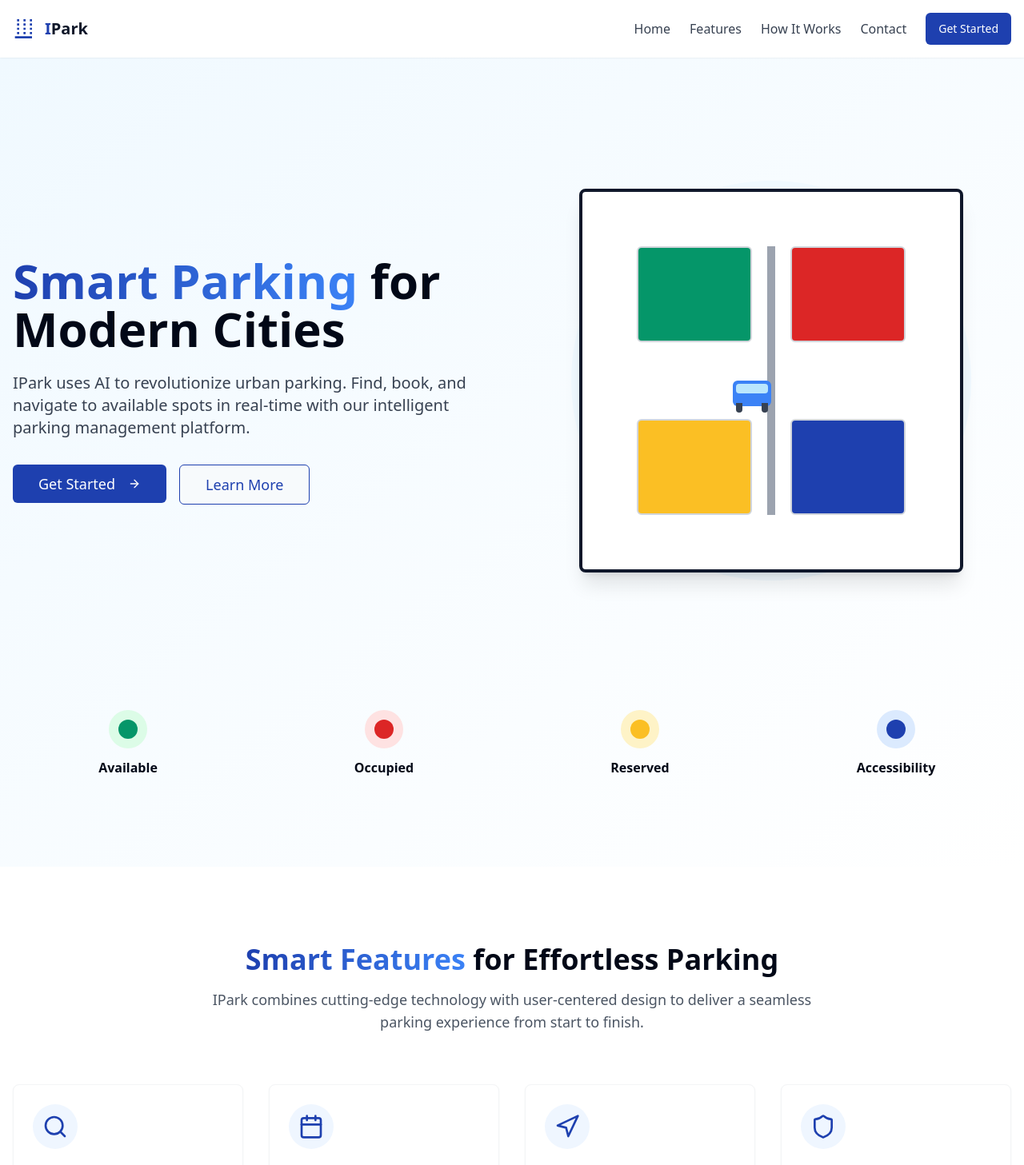
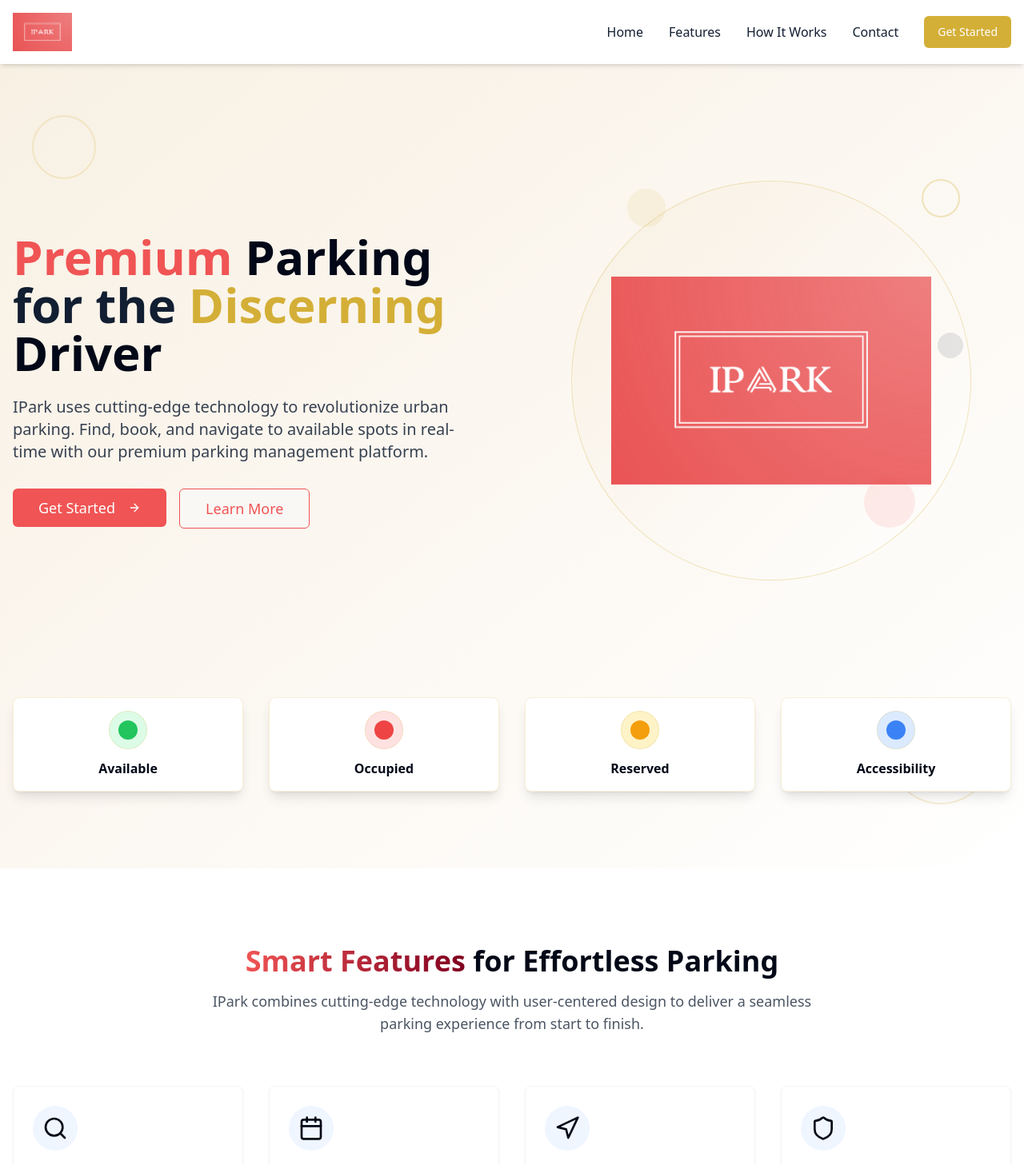
Before and after one commit to Omar9495/park-smart-ai-32, a React (Vite) app: page / in a window 1280 px wide. Shown: the top 1457 px of the page at 80% size. Built offline with nearby package versions, Linux system fonts and the light colour scheme.

Commit message:
Refactor: Update website design and features
- Implemented a luxury-themed design and color scheme.
- Integrated a new logo.
- Added a booking confirmation message.
- Introduced four parking levels.

```diff
--- /dev/null
+++ b/src/components/BookingSuccessToast.tsx
@@ -0,0 +1,59 @@
+
+import { useState, useEffect } from 'react';
+import { Check } from 'lucide-react';
+import { cn } from '@/lib/utils';
+
+interface BookingSuccessToastProps {
+  show: boolean;
+  spotId: string;
+  level: number;
+  onClose: () => void;
+}
+
+const BookingSuccessToast = ({ show, spotId, level, onClose }: BookingSuccessToastProps) => {
+  const [isVisible, setIsVisible] = useState(false);
+
+  useEffect(() => {
+    if (show) {
+      setIsVisible(true);
+      const timer = setTimeout(() => {
+        setIsVisible(false);
+        setTimeout(onClose, 300); // Wait for fade animation
+      }, 5000);
+
+      return () => clearTimeout(timer);
+    }
+  }, [show, onClose]);
+
+  return (
+    <div
+      className={cn(
+        "fixed bottom-4 right-4 z-50 flex items-center p-4 mb-4 w-full max-w-xs text-gray-500 bg-white rounded-lg shadow transition-opacity duration-300",
+        isVisible ? "opacity-100" : "opacity-0 pointer-events-none"
+      )}
+    >
+      <div className="inline-flex items-center justify-center flex-shrink-0 w-8 h-8 rounded-lg bg-ipark-gold/20 text-ipark-gold">
+        <Check className="w-5 h-5" />
+      </div>
+      <div className="ml-3 text-sm font-normal">
+        <div className="text-sm font-bold text-ipark-navy">Booking Confirmed!</div>
+        <div className="text-xs text-gray-600">Your spot {spotId} on Level {level} has been reserved.</div>
+      </div>
+      <button
+        type="button"
+        className="ml-auto -mx-1.5 -my-1.5 bg-white text-gray-400 hover:text-gray-900 rounded-lg focus:ring-2 focus:ring-gray-300 p-1.5 hover:bg-gray-100 inline-flex items-center justify-center h-8 w-8"
+        onClick={() => {
+          setIsVisible(false);
+          setTimeout(onClose, 300);
+        }}
+      >
+        <span className="sr-only">Close</span>
+        <svg className="w-3 h-3" aria-hidden="true" xmlns="http://www.w3.org/2000/svg" fill="none" viewBox="0 0 14 14">
+          <path stroke="currentColor" strokeLinecap="round" strokeLinejoin="round" strokeWidth="2" d="m1 1 6 6m0 0 6 6M7 7l6-6M7 7l-6 6"/>
+        </svg>
+      </button>
+    </div>
+  );
+};
+
+export default BookingSuccessToast;
--- a/src/components/CTASection.tsx
+++ b/src/components/CTASection.tsx
@@ -4,26 +4,31 @@ import { ArrowRight } from "lucide-react";
 
 const CTASection = () => {
   return (
-    <section className="py-16 md:py-24 bg-gradient-to-br from-ipark-blue to-blue-700 text-white">
-      <div className="container mx-auto px-4 text-center">
-        <h2 className="text-3xl md:text-4xl font-bold mb-6">
-          Ready to Transform Your Parking Experience?
+    <section className="py-16 md:py-24 bg-gradient-to-br from-ipark-navy to-black text-white relative overflow-hidden">
+      {/* Gold decorative elements */}
+      <div className="absolute top-0 left-0 w-full h-1 bg-gradient-to-r from-ipark-gold/20 via-ipark-gold to-ipark-gold/20"></div>
+      <div className="absolute bottom-0 left-0 w-full h-1 bg-gradient-to-r from-ipark-gold/20 via-ipark-gold to-ipark-gold/20"></div>
+
+      <div className="container mx-auto px-4 text-center relative z-10">
+        <h2 className="text-3xl md:text-4xl font-bold mb-6 flex flex-col items-center justify-center">
+          <span className="text-ipark-gold mb-2">Elevate</span>
+          <span>Your Parking Experience</span>
         </h2>
-        <p className="text-lg md:text-xl text-blue-100 mb-8 max-w-2xl mx-auto">
-          Join thousands of drivers who have simplified their daily commute with IPark's intelligent parking management system.
+        <p className="text-lg md:text-xl text-gray-300 mb-8 max-w-2xl mx-auto">
+          Join the elite community of drivers who have transformed their daily commute with IPark's premium parking management system.
         </p>
 
         <div className="flex flex-col sm:flex-row gap-4 justify-center">
           <Button
             size="lg"
-            className="bg-white text-ipark-blue hover:bg-ipark-light text-lg px-6 py-6"
+            className="bg-ipark-gold text-ipark-navy hover:bg-white text-lg px-6 py-6 border border-ipark-gold shine-effect"
           >
             Download the App
           </Button>
           <Button
             size="lg"
             variant="outline"
-            className="border-white text-white hover:bg-white/10 text-lg px-6 py-6"
+            className="border-ipark-gold text-ipark-gold hover:bg-ipark-gold/10 text-lg px-6 py-6"
           >
             Contact Sales <ArrowRight className="ml-2 h-5 w-5" />
           </Button>
--- a/src/components/Hero.tsx
+++ b/src/components/Hero.tsx
@@ -6,20 +6,26 @@ import { Link } from "react-router-dom";
 const Hero = () => {
   return (
     <section className="relative pt-20 md:pt-28 pb-16 md:pb-24 overflow-hidden">
-      <div className="absolute inset-0 bg-gradient-to-br from-ipark-light to-white z-0"></div>
+      <div className="absolute inset-0 luxury-bg z-0"></div>
+
+      {/* Decorative elements */}
+      <div className="absolute top-20 left-10 w-20 h-20 border-2 border-ipark-gold/20 rounded-full"></div>
+      <div className="absolute bottom-20 right-10 w-32 h-32 border-2 border-ipark-gold/20 rounded-full"></div>
+      <div className="absolute top-40 right-20 w-12 h-12 border-2 border-ipark-gold/30 rounded-full"></div>
 
       <div className="container mx-auto px-4 relative z-10">
         <div className="grid grid-cols-1 lg:grid-cols-2 gap-12 items-center">
           <div className="max-w-xl">
             <h1 className="text-4xl md:text-5xl lg:text-6xl font-bold mb-6">
-              <span className="gradient-text">Smart Parking</span> for Modern Cities
+              <span className="text-ipark-coral">Premium</span> Parking <br />
+              <span className="text-ipark-navy">for the</span> <span className="text-ipark-gold">Discerning</span> Driver
             </h1>
             <p className="text-lg md:text-xl text-gray-700 mb-8">
-              IPark uses AI to revolutionize urban parking. Find, book, and navigate to available spots in real-time with our intelligent parking management platform.
+              IPark uses cutting-edge technology to revolutionize urban parking. Find, book, and navigate to available spots in real-time with our premium parking management platform.
             </p>
             <div className="flex flex-col sm:flex-row gap-4">
               <Button
-                className="bg-ipark-blue hover:bg-blue-700 text-white text-lg px-8 py-6"
+                className="bg-ipark-coral hover:bg-ipark-maroon text-white text-lg px-8 py-6"
                 asChild
               >
                 <Link to="/get-started">
@@ -28,7 +34,7 @@ const Hero = () => {
               </Button>
               <Button
                 variant="outline"
-                className="border-ipark-blue text-ipark-blue hover:bg-ipark-light text-lg px-8 py-6"
+                className="border-ipark-coral text-ipark-coral hover:bg-ipark-coral/5 text-lg px-8 py-6"
                 asChild
               >
                 <Link to="/how-it-works">
@@ -41,65 +47,51 @@ const Hero = () => {
           <div className="relative hidden lg:block">
             <div className="relative w-full aspect-square">
               {/* Circular background for parking illustration */}
-              <div className="absolute w-5/6 h-5/6 rounded-full bg-ipark-light top-1/2 left-1/2 transform -translate-x-1/2 -translate-y-1/2"></div>
+              <div className="absolute w-5/6 h-5/6 rounded-full bg-gradient-to-br from-ipark-cream to-white top-1/2 left-1/2 transform -translate-x-1/2 -translate-y-1/2 border border-ipark-gold/30"></div>
 
-              {/* Animated Parking Structure Illustration */}
-              <div className="absolute inset-0 flex items-center justify-center">
-                <div className="relative w-4/5 aspect-square">
-                  {/* Main parking structure */}
-                  <div className="absolute inset-0 border-4 border-ipark-dark rounded-lg bg-white shadow-xl"></div>
+              {/* Logo in the center */}
+              <div className="absolute top-1/2 left-1/2 transform -translate-x-1/2 -translate-y-1/2 w-2/3">
+                <img
+                  src="/lovable-uploads/9d144a19-6e3a-46fd-a0b9-8d2b89f2e86c.png"
+                  alt="IPark Logo"
+                  className="w-full h-auto"
+                />
+              </div>
 
-                  {/* Parking spots - Row 1 */}
-                  <div className="absolute top-[15%] left-[15%] w-[30%] h-[25%] border-2 border-gray-300 rounded-md bg-ipark-green animate-pulse-slow"></div>
-                  <div className="absolute top-[15%] right-[15%] w-[30%] h-[25%] border-2 border-gray-300 rounded-md bg-ipark-red"></div>
-
-                  {/* Parking spots - Row 2 */}
-                  <div className="absolute bottom-[15%] left-[15%] w-[30%] h-[25%] border-2 border-gray-300 rounded-md bg-ipark-yellow"></div>
-                  <div className="absolute bottom-[15%] right-[15%] w-[30%] h-[25%] border-2 border-gray-300 rounded-md bg-ipark-blue"></div>
-
-                  {/* Central aisle */}
-                  <div className="absolute top-[15%] left-[49%] w-[2%] h-[70%] bg-gray-400"></div>
-
-                  {/* Car (animated) */}
-                  <div className="absolute top-[50%] left-[40%] transform -translate-y-1/2 animate-float">
-                    <div className="w-12 h-8 bg-ipark-accent rounded-md relative">
-                      <div className="absolute top-1 left-1 right-1 h-3 bg-sky-200 rounded-sm"></div>
-                      <div className="absolute -bottom-2 left-1 w-2 h-3 bg-gray-700 rounded-b-sm"></div>
-                      <div className="absolute -bottom-2 right-1 w-2 h-3 bg-gray-700 rounded-b-sm"></div>
-                    </div>
-                  </div>
-                </div>
-              </div>
+              {/* Animated elements around the logo */}
+              <div className="absolute top-[10%] left-[20%] w-12 h-12 rounded-full bg-ipark-gold/10 animate-pulse-slow"></div>
+              <div className="absolute top-[70%] right-[20%] w-16 h-16 rounded-full bg-ipark-coral/10 animate-pulse-slow" style={{animationDelay: '1s'}}></div>
+              <div className="absolute top-[40%] right-[10%] w-8 h-8 rounded-full bg-ipark-navy/10 animate-pulse-slow" style={{animationDelay: '2s'}}></div>
             </div>
           </div>
         </div>
 
         {/* Key features indicators */}
         <div className="grid grid-cols-2 md:grid-cols-4 gap-4 md:gap-8 mt-16 md:mt-24">
-          <div className="flex flex-col items-center p-4 text-center">
-            <div className="w-12 h-12 bg-green-100 text-ipark-green rounded-full flex items-center justify-center mb-3">
-              <div className="w-6 h-6 bg-ipark-green rounded-full"></div>
+          <div className="flex flex-col items-center p-4 text-center luxury-card rounded-lg">
+            <div className="w-12 h-12 bg-green-100 text-ipark-gold rounded-full flex items-center justify-center mb-3 border border-ipark-gold/20">
+              <div className="w-6 h-6 bg-green-500 rounded-full"></div>
             </div>
             <h3 className="font-semibold">Available</h3>
           </div>
 
-          <div className="flex flex-col items-center p-4 text-center">
-            <div className="w-12 h-12 bg-red-100 text-ipark-red rounded-full flex items-center justify-center mb-3">
-              <div className="w-6 h-6 bg-ipark-red rounded-full"></div>
+          <div className="flex flex-col items-center p-4 text-center luxury-card rounded-lg">
+            <div className="w-12 h-12 bg-red-100 text-ipark-coral rounded-full flex items-center justify-center mb-3 border border-ipark-gold/20">
+              <div className="w-6 h-6 bg-red-500 rounded-full"></div>
             </div>
             <h3 className="font-semibold">Occupied</h3>
           </div>
 
-          <div className="flex flex-col items-center p-4 text-center">
-            <div className="w-12 h-12 bg-amber-100 text-ipark-yellow rounded-full flex items-center justify-center mb-3">
-              <div className="w-6 h-6 bg-ipark-yellow rounded-full"></div>
+          <div className="flex flex-col items-center p-4 text-center luxury-card rounded-lg">
+            <div className="w-12 h-12 bg-amber-100 text-amber-600 rounded-full flex items-center justify-center mb-3 border border-ipark-gold/20">
+              <div className="w-6 h-6 bg-amber-500 rounded-full"></div>
             </div>
             <h3 className="font-semibold">Reserved</h3>
           </div>
 
-          <div className="flex flex-col items-center p-4 text-center">
-            <div className="w-12 h-12 bg-blue-100 text-ipark-blue rounded-full flex items-center justify-center mb-3">
-              <div className="w-6 h-6 bg-ipark-blue rounded-full"></div>
+          <div className="flex flex-col items-center p-4 text-center luxury-card rounded-lg">
+            <div className="w-12 h-12 bg-blue-100 text-ipark-navy rounded-full flex items-center justify-center mb-3 border border-ipark-gold/20">
+              <div className="w-6 h-6 bg-blue-500 rounded-full"></div>
             </div>
             <h3 className="font-semibold">Accessibility</h3>
           </div>
--- a/src/components/Navbar.tsx
+++ b/src/components/Navbar.tsx
@@ -12,39 +12,33 @@ const Navbar = () => {
   };
 
   return (
-    <nav className="w-full py-4 bg-white shadow-sm fixed top-0 left-0 right-0 z-50">
+    <nav className="w-full py-4 bg-white shadow-md fixed top-0 left-0 right-0 z-50">
       <div className="container mx-auto px-4 flex justify-between items-center">
         <div className="flex items-center">
           <Link to="/" className="flex items-center">
-            <svg
-              className="h-8 w-8 mr-2 text-ipark-blue"
-              viewBox="0 0 24 24"
-              fill="currentColor"
-              xmlns="http://www.w3.org/2000/svg"
-            >
-              <path d="M18 3v2h-2V3h2zm-2 6h2V7h-2v2zm0 4h2v-2h-2v2zm0 4h2v-2h-2v2zm-4-14v2h-2V3h2zm-2 6h2V7h-2v2zm0 4h2v-2h-2v2zm0 4h2v-2h-2v2zM6 3v2H4V3h2zM4 9h2V7H4v2zm0 4h2v-2H4v2zm0 4h2v-2H4v2zm14 2v2H2v-2h16z"/>
-            </svg>
-            <span className="text-ipark-dark text-xl font-bold">
-              <span className="text-ipark-blue">I</span>Park
-            </span>
+            <img
+              src="/lovable-uploads/9d144a19-6e3a-46fd-a0b9-8d2b89f2e86c.png"
+              alt="IPark Logo"
+              className="h-12 w-auto mr-2"
+            />
           </Link>
         </div>
 
         {/* Desktop Menu */}
-        <div className="hidden md:flex items-center space-x-6">
-          <Link to="/" className="text-gray-700 hover:text-ipark-blue transition-colors font-medium">
+        <div className="hidden md:flex items-center space-x-8">
+          <Link to="/" className="text-ipark-navy hover:text-ipark-coral transition-colors font-medium">
             Home
           </Link>
-          <Link to="/features" className="text-gray-700 hover:text-ipark-blue transition-colors font-medium">
+          <Link to="/features" className="text-ipark-navy hover:text-ipark-coral transition-colors font-medium">
             Features
           </Link>
-          <Link to="/how-it-works" className="text-gray-700 hover:text-ipark-blue transition-colors font-medium">
+          <Link to="/how-it-works" className="text-ipark-navy hover:text-ipark-coral transition-colors font-medium">
             How It Works
           </Link>
-          <Link to="/contact" className="text-gray-700 hover:text-ipark-blue transition-colors font-medium">
+          <Link to="/contact" className="text-ipark-navy hover:text-ipark-coral transition-colors font-medium">
             Contact
           </Link>
-          <Button className="bg-ipark-blue hover:bg-blue-700 text-white">
+          <Button className="bg-ipark-gold hover:bg-ipark-maroon text-white border border-ipark-gold/50">
             Get Started
           </Button>
         </div>
@@ -68,33 +62,33 @@ const Navbar = () => {
           <div className="flex flex-col space-y-4 py-4 px-4">
             <Link
               to="/"
-              className="text-gray-700 hover:text-ipark-blue transition-colors font-medium py-2"
+              className="text-ipark-navy hover:text-ipark-coral transition-colors font-medium py-2"
               onClick={() => setMobileMenuOpen(false)}
             >
               Home
             </Link>
             <Link
               to="/features"
-              className="text-gray-700 hover:text-ipark-blue transition-colors font-medium py-2"
+              className="text-ipark-navy hover:text-ipark-coral transition-colors font-medium py-2"
               onClick={() => setMobileMenuOpen(false)}
             >
               Features
             </Link>
             <Link
               to="/how-it-works"
-              className="text-gray-700 hover:text-ipark-blue transition-colors font-medium py-2"
+              className="text-ipark-navy hover:text-ipark-coral transition-colors font-medium py-2"
               onClick={() => setMobileMenuOpen(false)}
             >
               How It Works
             </Link>
             <Link
               to="/contact"
-              className="text-gray-700 hover:text-ipark-blue transition-colors font-medium py-2"
+              className="text-ipark-navy hover:text-ipark-coral transition-colors font-medium py-2"
               onClick={() => setMobileMenuOpen(false)}
             >
               Contact
             </Link>
-            <Button className="bg-ipark-blue hover:bg-blue-700 text-white">
+            <Button className="bg-ipark-gold hover:bg-ipark-maroon text-white border border-ipark-gold/50">
               Get Started
             </Button>
           </div>
--- a/src/index.css
+++ b/src/index.css
@@ -5,7 +5,7 @@
 
 @layer base {
   :root {
-    --background: 210 50% 98%;
+    --background: 36 33% 97%;
     --foreground: 222.2 84% 4.9%;
 
     --card: 0 0% 100%;
@@ -14,10 +14,10 @@
     --popover: 0 0% 100%;
     --popover-foreground: 222.2 84% 4.9%;
 
-    --primary: 221 83% 53%;
+    --primary: 221 70% 20%;
     --primary-foreground: 210 40% 98%;
 
-    --secondary: 210 40% 96.1%;
+    --secondary: 42 80% 54%;
     --secondary-foreground: 222.2 47.4% 11.2%;
 
     --muted: 210 40% 96.1%;
@@ -91,11 +91,35 @@
   }
 
   body {
-    @apply bg-background text-foreground;
+    @apply bg-background text-foreground antialiased;
     font-feature-settings: "rlig" 1, "calt" 1;
   }
 
+  html {
+    @apply scroll-smooth;
+  }
+
   .gradient-text {
-    @apply bg-clip-text text-transparent bg-gradient-to-r from-ipark-blue to-ipark-accent;
+    @apply bg-clip-text text-transparent bg-gradient-to-r from-ipark-coral to-ipark-maroon;
+  }
+
+  .luxury-card {
+    @apply bg-white border border-ipark-gold/20 shadow-lg hover:shadow-xl transition-shadow duration-300;
+  }
+
+  .luxury-border {
+    @apply border-2 border-ipark-gold/30;
+  }
+
+  .luxury-bg {
+    @apply bg-gradient-to-br from-ipark-cream to-white;
+  }
+
+  .luxury-button {
+    @apply bg-ipark-coral text-white hover:bg-ipark-maroon transition-colors duration-300;
+  }
+
+  .shine-effect {
+    @apply relative overflow-hidden before:absolute before:inset-0 before:-translate-x-full before:animate-shine before:bg-gradient-to-r before:from-transparent before:via-white/20 before:to-transparent;
   }
 }
--- a/tailwind.config.ts
+++ b/tailwind.config.ts
@@ -64,13 +64,15 @@ export default {
 					ring: 'hsl(var(--sidebar-ring))'
 				},
 				ipark: {
-					blue: '#1E40AF',
-					green: '#059669',
-					red: '#DC2626',
-					yellow: '#FBBF24',
-					accent: '#3B82F6',
-					light: '#F0F9FF',
-					dark: '#0F172A'
+					coral: '#F05454',
+					gold: '#D4AF37',
+					maroon: '#800020',
+					navy: '#121E31',
+					cream: '#F8F0E3',
+					black: '#222222',
+					white: '#FFFFFF',
+					light: '#F5F5F5',
+					dark: '#333333'
 				}
 			},
 			borderRadius: {
@@ -94,13 +96,18 @@ export default {
 				float: {
 					'0%, 100%': { transform: 'translateY(0)' },
 					'50%': { transform: 'translateY(-10px)' }
+				},
+				'shine': {
+					'from': { backgroundPosition: '200% 0' },
+					'to': { backgroundPosition: '-200% 0' }
 				}
 			},
 			animation: {
 				'accordion-down': 'accordion-down 0.2s ease-out',
 				'accordion-up': 'accordion-up 0.2s ease-out',
 				'pulse-slow': 'pulse 3s ease-in-out infinite',
-				'float': 'float 6s ease-in-out infinite'
+				'float': 'float 6s ease-in-out infinite',
+				'shine': 'shine 8s ease-in-out infinite'
 			}
 		}
 	},
```
Also changed, not shown: public/lovable-uploads/9d144a19-6e3a-46fd-a0b9-8d2b89f2e86c.png (added).
